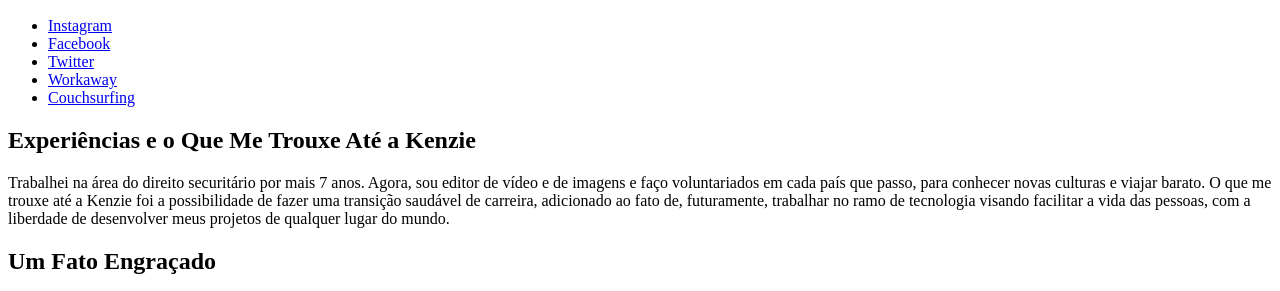
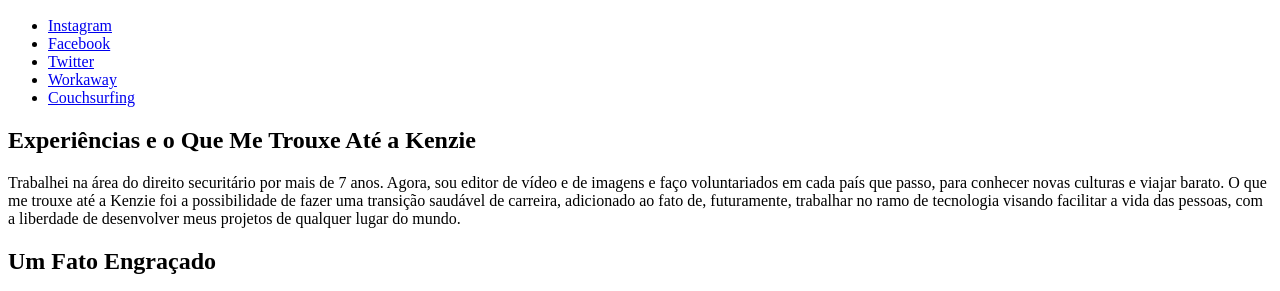
Before and after one commit to leandrof87/S1-12-Entrega-27.09.22-Kenzie, a plain HTML site: page index.html in a window 1280 px wide. Shown: the part 110-401 px from the top of the page. Drawn offline with Linux system fonts and the light colour scheme.

Commit message:
"S1-26-Entrega-Blog Kenzie HTML-30.09.22"

```diff
--- a/index.html
+++ b/index.html
@@ -28,7 +28,7 @@
         <section>
             <h2>Experiências e o Que Me Trouxe Até a Kenzie</h2>
             <p>
-                Trabalhei na área do direito securitário por mais 7 anos. Agora, sou editor de vídeo e de imagens e faço voluntariados em
+                Trabalhei na área do direito securitário por mais de 7 anos. Agora, sou editor de vídeo e de imagens e faço voluntariados em
                 cada país que passo, para conhecer novas culturas e viajar barato. O que me trouxe até a Kenzie foi a possibilidade de
                 fazer uma transição saudável de carreira, adicionado ao fato de, futuramente, trabalhar no ramo de tecnologia visando
                 facilitar a vida das pessoas, com a liberdade de desenvolver meus projetos de qualquer lugar do mundo.
```
